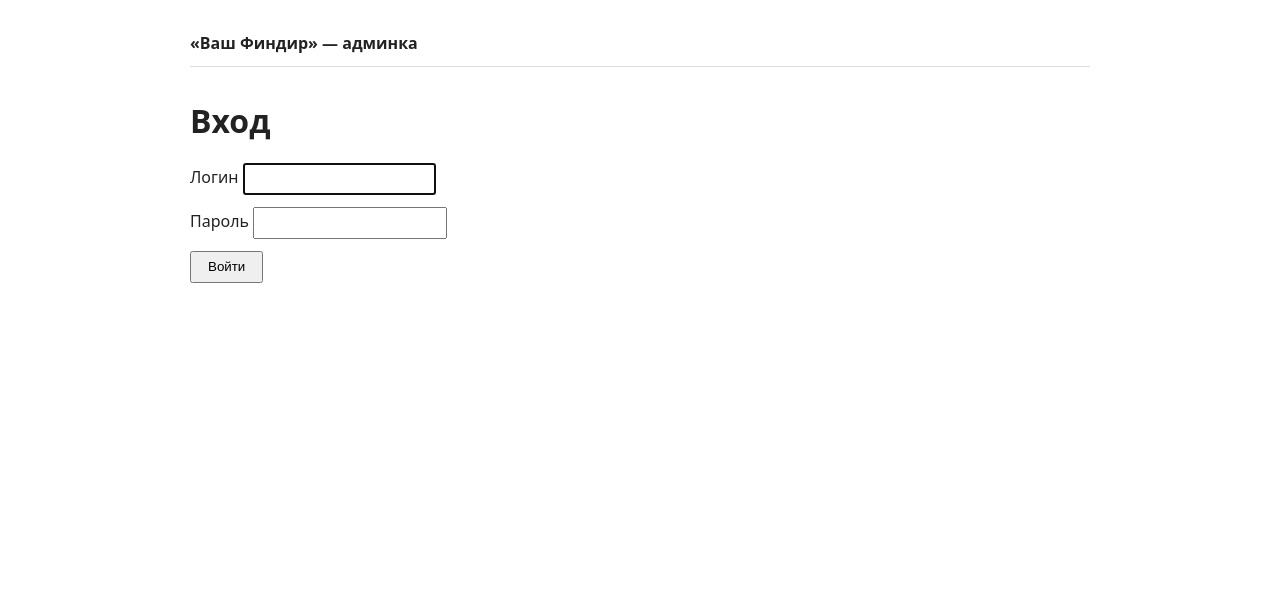
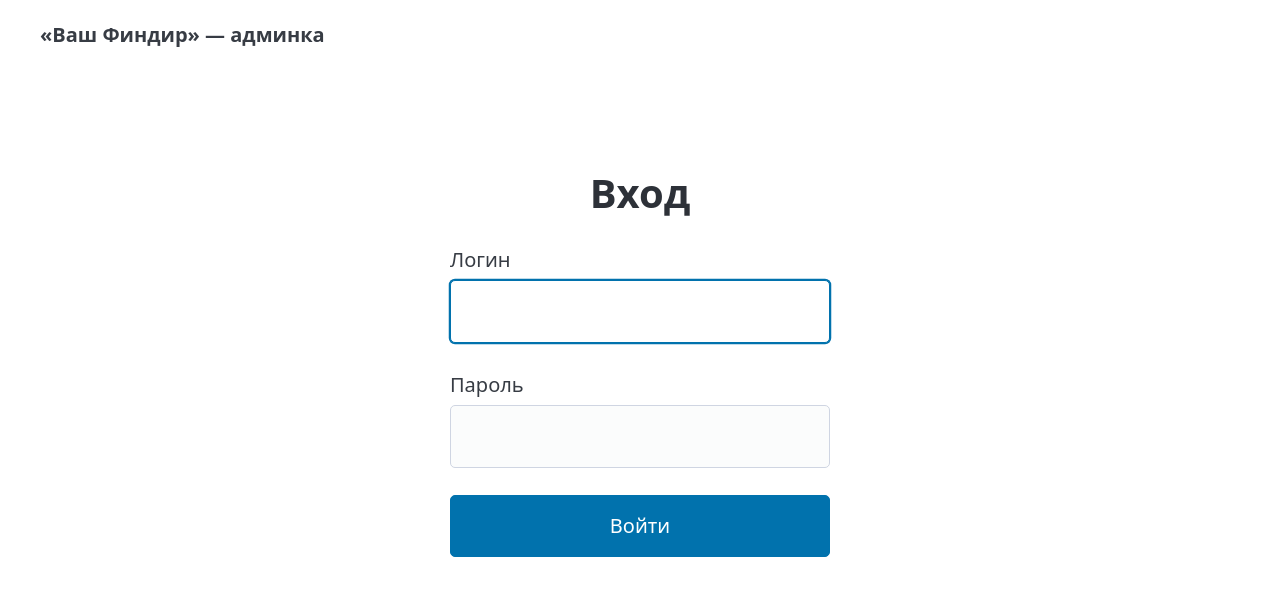
Before and after one commit to pavelsur07/vf_materials_bot, a Python web app: template bot/admin/templates/login.html in a window 1280 px wide. Shown: the top 596 px of the page. Run offline with Jinja, Linux system fonts and the light colour scheme; the template is opened without the code that fills it, so the values that code supplies are empty; some libraries are stand-ins or nearby versions.

Commit message:
Оформить страницу входа: Pico.css и центрированная карточка

```diff
--- a/bot/admin/templates/base.html
+++ b/bot/admin/templates/base.html
@@ -1,33 +1,30 @@
 <!DOCTYPE html>
-<html lang="ru">
+<html lang="ru" data-theme="light">
 <head>
   <meta charset="utf-8">
   <meta name="viewport" content="width=device-width, initial-scale=1">
   <title>{% block title %}Админка «Ваш Финдир»{% endblock %}</title>
+  <link rel="stylesheet" href="https://cdn.jsdelivr.net/npm/@picocss/pico@2/css/pico.min.css">
   <style>
-    body { font-family: system-ui, sans-serif; max-width: 900px; margin: 2rem auto;
-           padding: 0 1rem; color: #222; }
-    header { display: flex; justify-content: space-between; align-items: center;
-             margin-bottom: 2rem; border-bottom: 1px solid #ddd; padding-bottom: 0.75rem; }
-    form.inline { display: inline; }
-    label { display: block; margin-bottom: 0.75rem; }
-    input { padding: 0.4rem; }
-    button { padding: 0.4rem 1rem; cursor: pointer; }
-    table { border-collapse: collapse; width: 100%; }
-    th, td { text-align: left; padding: 0.4rem 0.6rem; border-bottom: 1px solid #eee; }
+    /* Pico не выравнивает формы по центру — компактная карточка для входа */
+    .login-box { max-width: 380px; margin: 10vh auto 0; }
+    .login-box h1 { margin-bottom: 1.5rem; text-align: center; }
+    .login-box button[type="submit"] { width: 100%; }
     .error { color: #b00020; }
   </style>
 </head>
 <body>
-  <header>
+  <header class="container">
     <strong>«Ваш Финдир» — админка</strong>
     {% if request.session.get('admin_user') %}
-    <form class="inline" method="post" action="/admin/logout">
+    <form class="inline" method="post" action="/admin/logout" style="display: inline; margin: 0;">
       <input type="hidden" name="csrf_token" value="{{ csrf_token }}">
-      <button type="submit">Выйти</button>
+      <button type="submit" class="secondary" style="margin: 0;">Выйти</button>
     </form>
     {% endif %}
   </header>
-  {% block content %}{% endblock %}
+  <main class="container">
+    {% block content %}{% endblock %}
+  </main>
 </body>
 </html>
--- a/bot/admin/templates/login.html
+++ b/bot/admin/templates/login.html
@@ -1,12 +1,20 @@
 {% extends "base.html" %}
 {% block title %}Вход — админка «Ваш Финдир»{% endblock %}
 {% block content %}
+<div class="login-box">
   <h1>Вход</h1>
   {% if error %}<p class="error">{{ error }}</p>{% endif %}
   <form method="post" action="/admin/login">
     <input type="hidden" name="csrf_token" value="{{ csrf_token }}">
-  <label>Логин <input name="username" required autofocus autocomplete="username"></label>
-  <label>Пароль <input name="password" type="password" required autocomplete="current-password"></label>
+    <label>
+      Логин
+      <input name="username" required autofocus autocomplete="username">
+    </label>
+    <label>
+      Пароль
+      <input name="password" type="password" required autocomplete="current-password">
+    </label>
     <button type="submit">Войти</button>
   </form>
+</div>
 {% endblock %}
```
Lines whose indentation alone changed are shown as unchanged.
